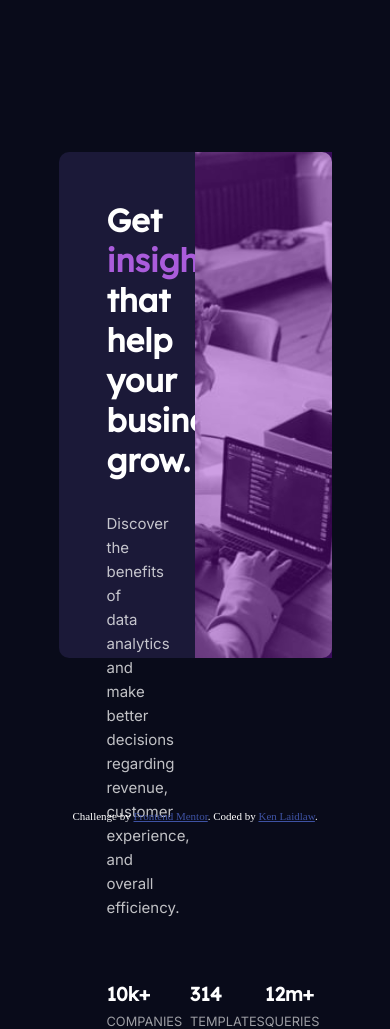
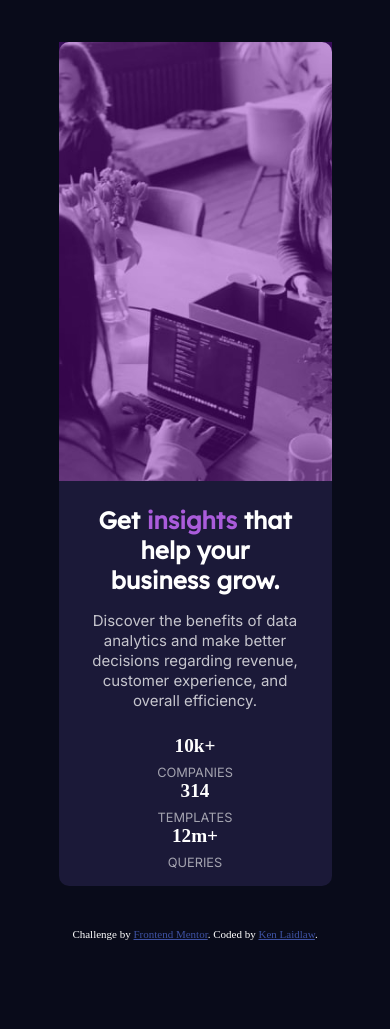
Before and after one commit to Kenlaidlaw/FEM05, a plain HTML site: page index.html in a window 390 px wide. After the commit the page ends 956 px from the top, so only its background shows below. Drawn offline with Linux system fonts and the light colour scheme.

Commit message:
Final commit

```diff
--- a/main.scss
+++ b/main.scss
@@ -19,6 +19,7 @@ body {
 .attribution {
   font-size: 11px;
   text-align: center;
+  padding-bottom: 1rem;
 }
 .attribution a {
   color: hsl(228, 45%, 44%);
@@ -75,13 +76,6 @@ body {
     font-size: 0.8rem;
   }
 
-  &__statcards {
-    &--no {
-      color: hsl(0, 0%, 100%);
-      padding: 0 2.5rem 0.5rem 0;
-      font-family: "Lexend Deca", sans-serif;
-    }
-  }
 }
 
 
@@ -103,3 +97,102 @@ body {
   background: #830db9;
   opacity: 0.4;
 }
+
+
+ @media (max-width:920px) {
+
+  .left {
+    width: 35vw;
+    padding: 1rem;
+
+    &__heading {
+      font-size: 1.5rem;
+
+    }
+
+    &__para {
+      padding: 1rem 1rem;
+
+    }
+
+    &__card-container {
+
+      padding: 2.9rem 1rem 0 1rem;
+      font-size: 0.7rem;
+    }
+
+    &__statcards {
+      &--no {
+        padding: 0 3rem 0.5rem 0;
+
+      }
+    }
+  }
+
+ }
+
+ @media (max-width:700px) {
+  .container {
+    display: flex;
+    flex-direction: column-reverse;
+    margin: 5vh auto 5vh;
+    height: 100%;
+  }
+
+  .left {
+    width: 70vw;
+    padding: 1rem;
+    border-bottom-left-radius: 10px;
+    border-bottom-right-radius: 10px;
+    border-top-left-radius: 0px;
+    display: flex;
+    flex-direction: column;
+    align-content: space-around;
+    text-align: center;
+    flex-grow: 2;
+
+    &__heading {
+      font-size: 1.5rem;
+      padding: 0.5rem 1rem;
+    }
+
+    &__para {
+      padding: 0.5rem 1rem;
+      line-height: 1.25rem;
+    }
+
+    &__card-container {
+      display: flex;
+      flex-direction: column;
+      justify-content: space-between;
+      padding-top: 1rem;
+      font-size: 0.8rem;
+    }
+
+    &__statcards h2 {
+      padding-right:0px;
+    }
+
+  }
+
+.right {
+  position:relative;
+  background: url(../images/image-header-mobile.jpg) no-repeat center center/cover ;
+  height: 100%;
+  width: 70vw;
+  border-top-right-radius: 10px;
+  border-bottom-right-radius: 0px;
+  border-top-left-radius: 10px;
+  flex-grow: 1;
+}
+
+.right::after {
+content: '';
+position: absolute;
+width: 70vw;
+height: 100%;
+background: #830db9;
+opacity: 0.4;
+}
+
+ }
```
Also changed, not shown: css/main.css, 1 other file.
